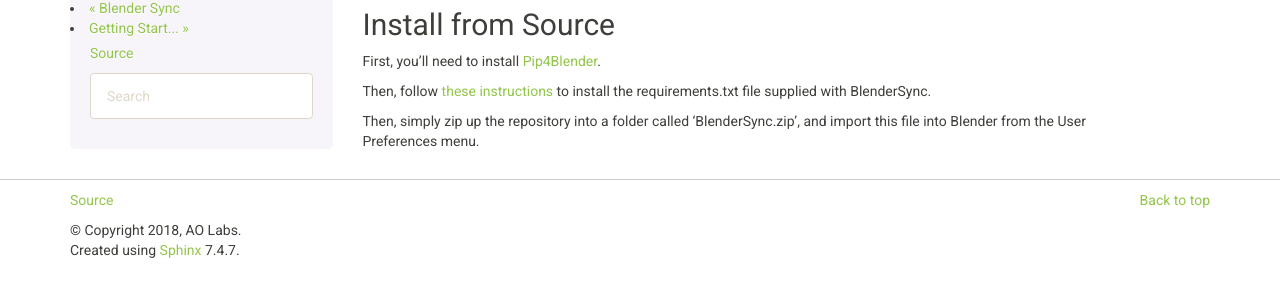
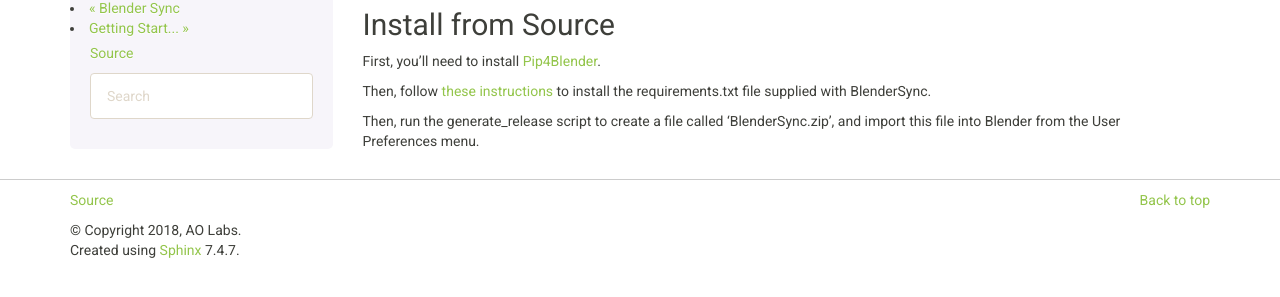
Before and after one commit to AO-StreetArt/BlenderSync, a Sphinx documentation site: the page built from docs/pages/install.rst, in a window 1280 px wide. Shown: the part 162-459 px from the top of the page. Built offline with Sphinx 7.4.7, drawn with Linux system fonts in a browser that asks for light colours; pages that are not in the unit, such as notebooks, are missing from menus.

```diff
--- a/docs/index.rst
+++ b/docs/index.rst
@@ -13,3 +13,4 @@
 
    pages/install.rst
    pages/quickstart.rst
+   pages/tests.rst
--- a/docs/pages/install.rst
+++ b/docs/pages/install.rst
@@ -14,5 +14,5 @@ First, you'll need to install `Pip4Blender <https://pip4blender.readthedocs.io/e
 Then, follow `these instructions <https://pip4blender.readthedocs.io/en/latest/pages/developing.html#user-installation>`__
 to install the requirements.txt file supplied with BlenderSync.
 
-Then, simply zip up the repository into a folder called 'BlenderSync.zip', and import
-this file into Blender from the User Preferences menu.
+Then, run the generate_release script to create a file called 'BlenderSync.zip',
+and import this file into Blender from the User Preferences menu.
```
Also changed, not shown: docs/pages/tests.rst (added, +15 -0 lines), 4 other files.
